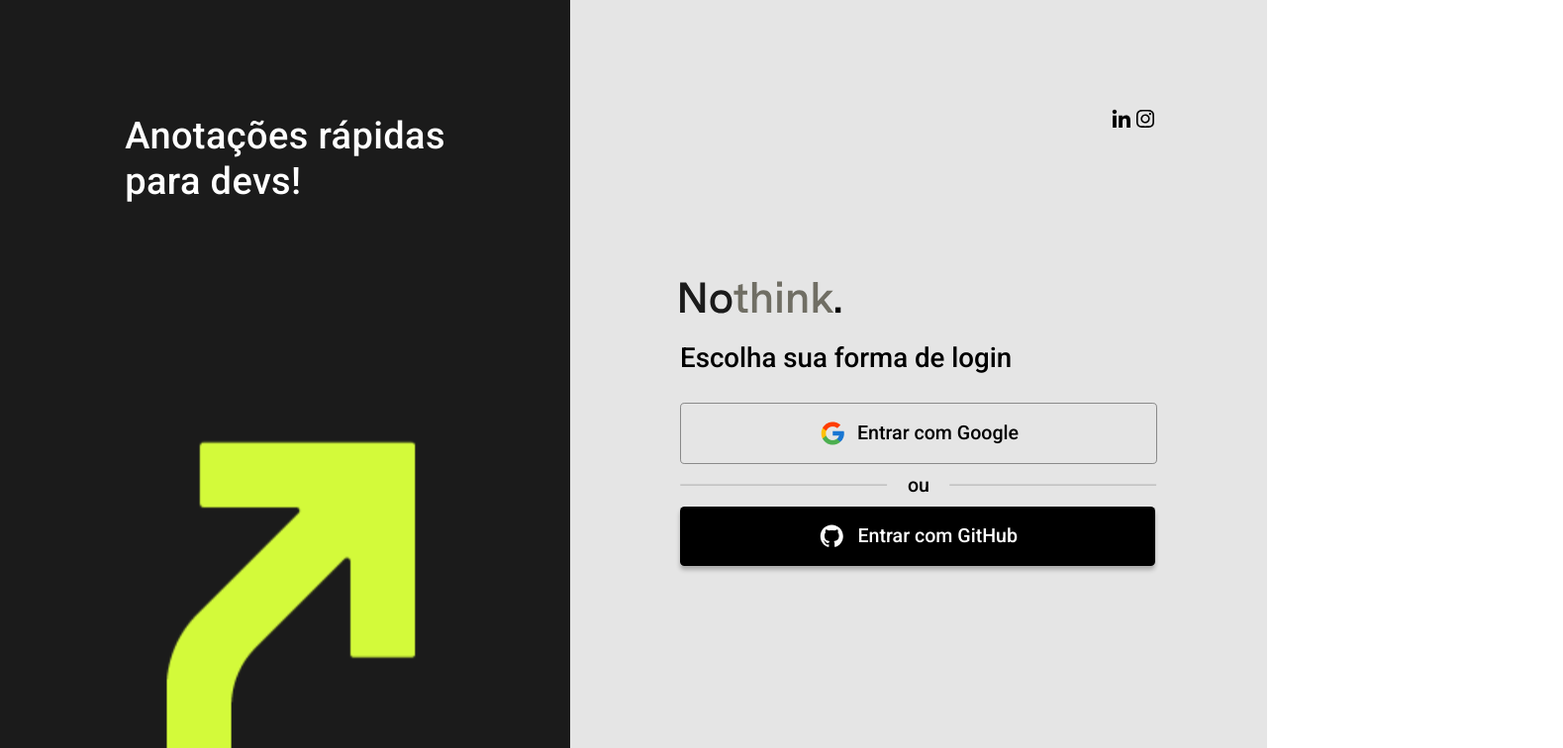
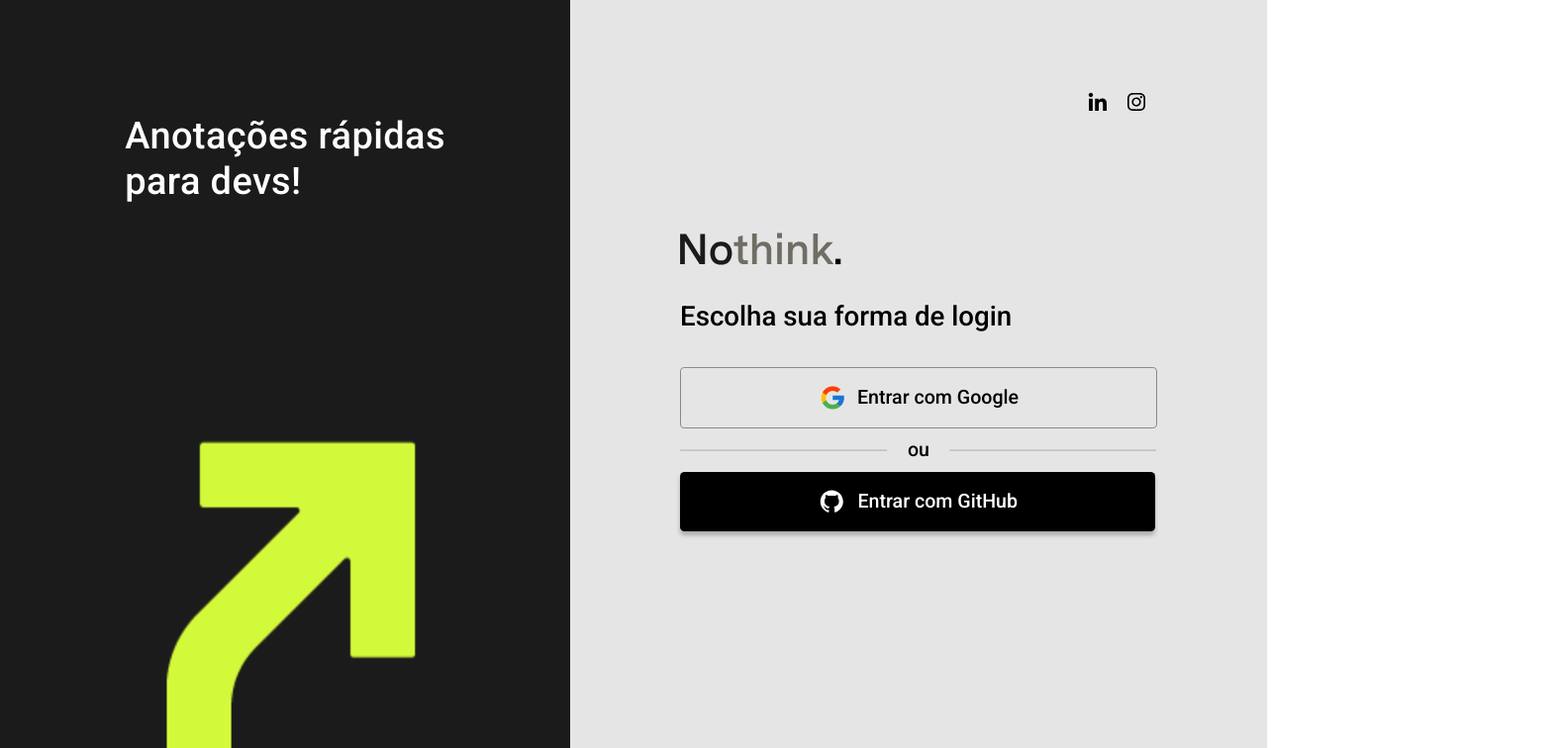
Before and after one commit to rethink-projects/ra-nothink, a React (Create React App) app: page / in a window 1280 px wide. Shown: the top 756 px of the page at 99% size, 1579 px wide, since content can reach past the window. Built offline with nearby package versions, Linux system fonts and the light colour scheme; no server answers.

Commit message:
Algumas pequenas modificações no css

```diff
--- a/src/screens/login/LoginScreen.module.css
+++ b/src/screens/login/LoginScreen.module.css
@@ -147,6 +147,10 @@
 
 .social_media {
   position: relative;
-  left: 90%;
-  top: -30%;
+  left: 85%;
+  top: -230%;
 }
+
+.social_media img {
+  margin-right: 15px;
+}
--- a/src/screens/login/LoginScreen.tsx
+++ b/src/screens/login/LoginScreen.tsx
@@ -43,11 +43,7 @@ const LoginScreen = () => {
             <div className={styles.right_side}>
 
               <div className={styles.inside}>
-              <div className={styles.social_media}>
-                    <img src={Images.icons.linkedin} />
-                    <img src={Images.icons.instagram} />
 
-              </div>
                 <img src={Images.logo.default} />
 
                 <p>Escolha sua forma de login</p>
@@ -67,6 +63,11 @@ const LoginScreen = () => {
                     <img src={Images.icons.github} />
                     Entrar com GitHub
                   </div>
+                  <div className={styles.social_media}>
+                    <img src={Images.icons.linkedin} />
+                    <img src={Images.icons.instagram} />
+
+              </div>
                 </div>
               </div>
             </div>
```
